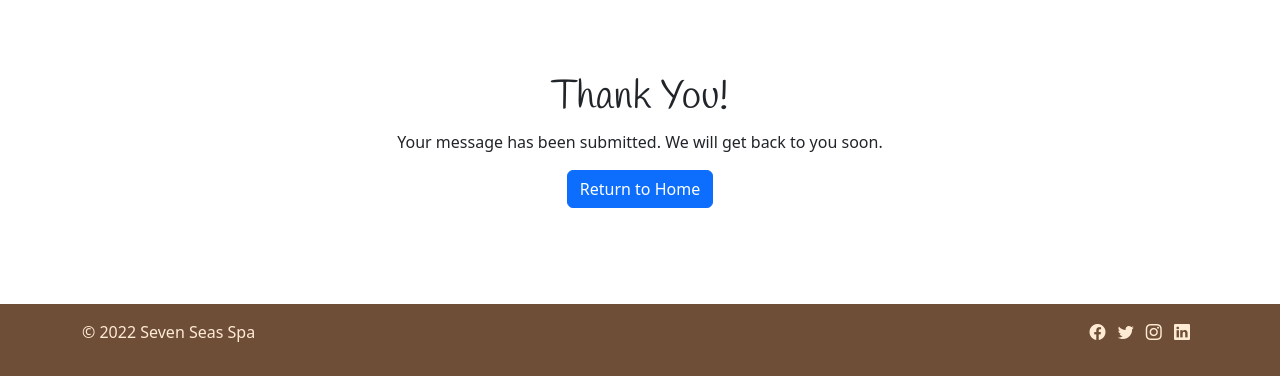
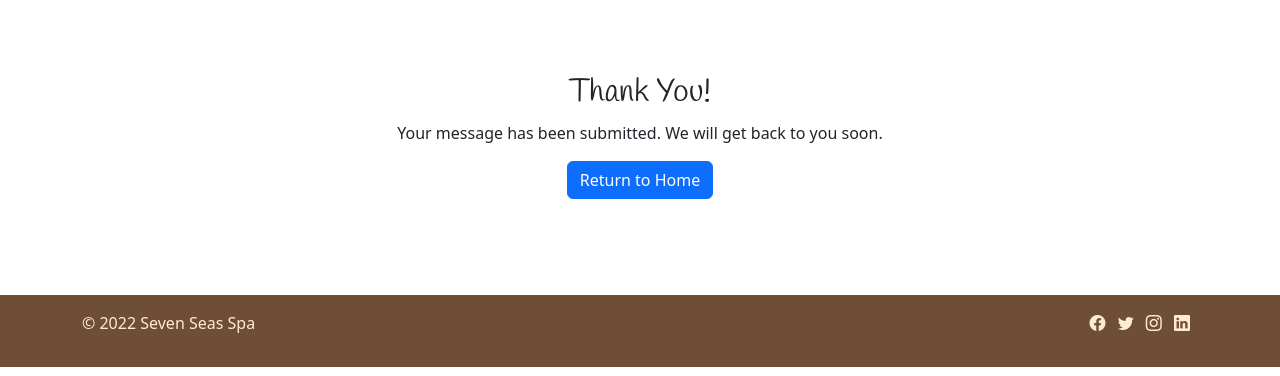
Before and after one commit to AC-dev16/seven-seas-spa, a plain HTML site: page thankyou.html in a window 1280 px wide. Shown: the part 455-831 px from the top of the page. Drawn offline with nearby package versions, Linux system fonts and the light colour scheme.

Commit message:
Update image ID for wellness programs and change heading level in thank you section for consistency

```diff
--- a/thankyou.html
+++ b/thankyou.html
@@ -56,7 +56,7 @@
         <div class="container">
             <!-- Thank You Message -->
             <section class="my-5 text-center contact-section">
-                <h1>Thank You!</h1>
+                <h2>Thank You!</h2>
                 <p>Your message has been submitted. We will get back to you soon.</p>
                 <a href="index.html" class="btn btn-primary">Return to Home</a>
             </section>
```
Also changed, not shown: services.html (+1 -1 lines).
